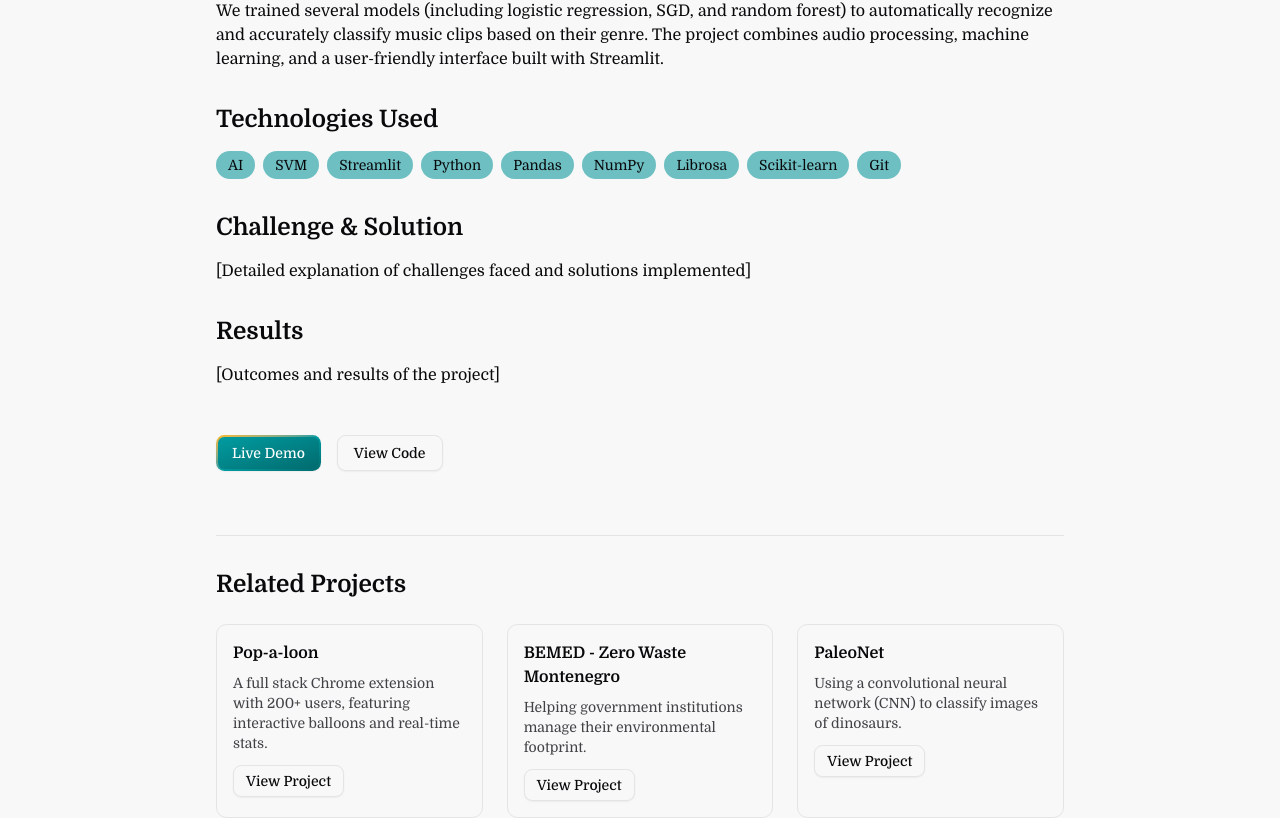
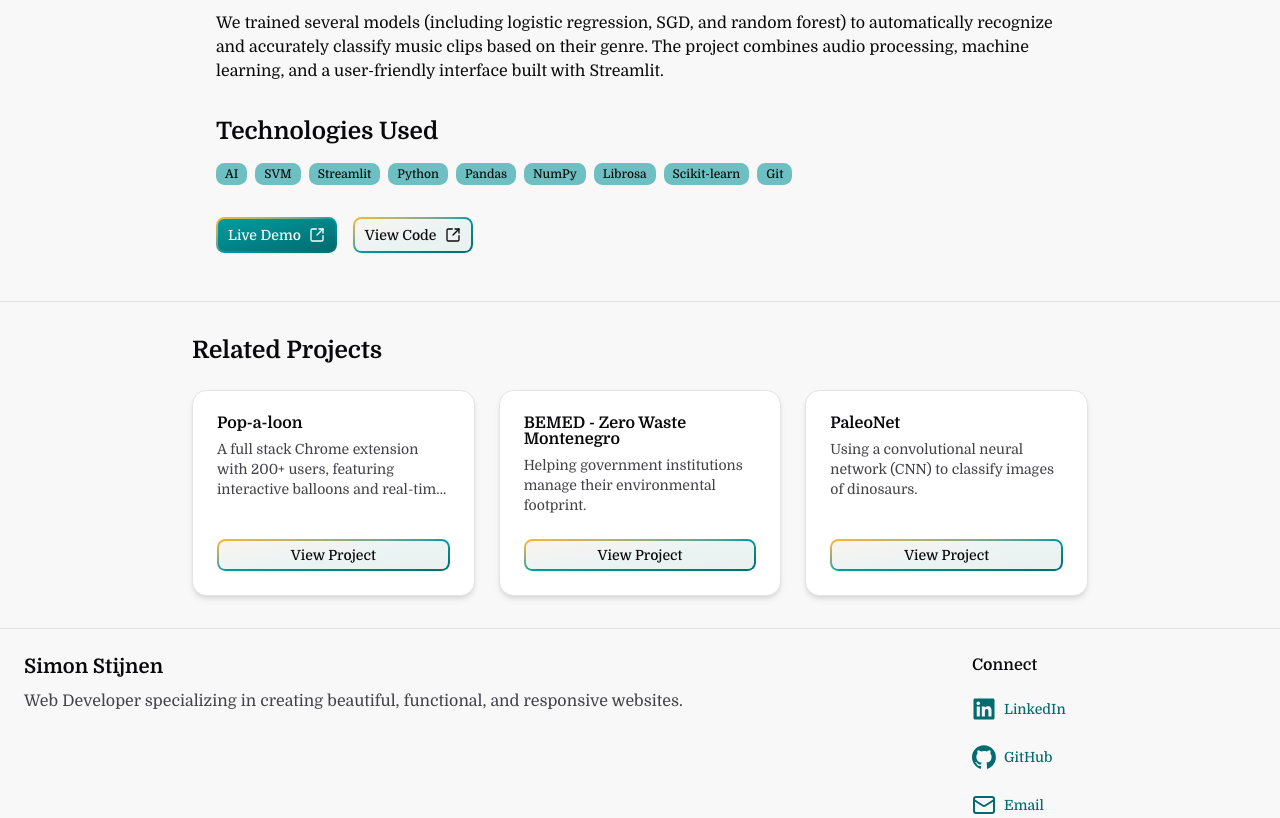
Before and after one commit to SimonStnn/website, a Next.js app: page /projects/audionome in a window 1280 px wide. Shown: the part 843-1661 px from the top of the page. Built offline with nearby package versions, Linux system fonts and the light colour scheme; no server answers.

Commit message:
Update related projects layout

```diff
--- a/app/projects/[slug]/page.tsx
+++ b/app/projects/[slug]/page.tsx
@@ -12,6 +12,8 @@ import {
   CarouselNext,
   CarouselPrevious,
 } from "@/components/ui/carousel";
+import { Badge } from "@/components/ui/badge";
+import { ArrowLeft, SquareArrowOutUpRight } from "lucide-react";
 
 // Generate static params for all projects at build time
 export async function generateStaticParams() {
@@ -49,6 +51,7 @@ export default async function ProjectPage({ params }: { params: Promise<{ slug:
   }
   // Client components must be rendered as children in Server Components
   return (
+    <>
       <div className="container mx-auto max-w-4xl px-4 py-12 md:px-6">
         <ProjectStructuredData
           title={project.title}
@@ -57,11 +60,12 @@ export default async function ProjectPage({ params }: { params: Promise<{ slug:
           technologies={project.technologies}
           images={project.images}
         />
-      <div className="mb-6">
+        <Button variant="link" className="mb-6 !px-0" asChild>
           <Link href="/#projects" className="text-primary hover:underline">
-          ← Back to All Projects
+            <ArrowLeft />
+            Back to All Projects
           </Link>
-      </div>
+        </Button>
         <h1 className="mb-6 text-4xl font-bold">{project.title}</h1>
         {project.images && project.images.length > 1 ? (
           <div className="mb-8">
@@ -115,36 +119,38 @@ export default async function ProjectPage({ params }: { params: Promise<{ slug:
           <h2 className="mt-8 mb-4 text-2xl font-bold">Technologies Used</h2>
           <ul className="mb-8 flex flex-wrap gap-2">
             {project.technologies.map((tech) => (
-            <li key={tech} className="bg-secondary rounded-full px-3 py-1 text-sm">
+              <Badge key={tech} variant="secondary">
                 {tech}
-            </li>
+              </Badge>
             ))}
           </ul>
-
-        <h2 className="mt-8 mb-4 text-2xl font-bold">Challenge & Solution</h2>
-        <p>[Detailed explanation of challenges faced and solutions implemented]</p>
-
-        <h2 className="mt-8 mb-4 text-2xl font-bold">Results</h2>
-        <p>[Outcomes and results of the project]</p>
         </div>
-      <div className="mt-12 flex gap-4">
+        <div className="mt-8 flex gap-4">
           {project.demoUrl && (
             <Button asChild>
-            <a href={project.demoUrl} target="_blank" rel="noopener noreferrer">
+              <Link href={project.demoUrl} target="_blank" rel="noopener noreferrer">
                 Live Demo
-            </a>
-          </Button>
-        )}{" "}
-        {project.githubUrl && (
-          <Button variant="outline" asChild>
-            <a href={project.githubUrl} target="_blank" rel="noopener noreferrer">
-              View Code
-            </a>
+                <SquareArrowOutUpRight />
+              </Link>
             </Button>
           )}
-      </div>{" "}
+          {project.githubUrl && (
+            <Button variant="secondary" asChild>
+              <Link href={project.githubUrl} target="_blank" rel="noopener noreferrer">
+                View Code
+                <SquareArrowOutUpRight />
+              </Link>
+            </Button>
+          )}
+        </div>
+      </div>
       {/* Add related projects section */}
-      <RelatedProjects currentProject={project} allProjects={projects} />
-    </div>
+      <hr />
+      <RelatedProjects
+        currentProject={project}
+        allProjects={projects}
+        className="container mx-auto my-8 max-w-4xl"
+      />
+    </>
   );
 }
--- a/components/layout/header.tsx
+++ b/components/layout/header.tsx
@@ -38,7 +38,6 @@ export function Header({ className }: HeaderProps) {
       {/* Desktop Navigation */}
       <NavigationMenu className="hidden md:flex md:w-full md:grow md:justify-end">
         <NavigationMenuList>
-          {" "}
           <NavigationMenuItem>
             <NavigationMenuLink asChild>
               <Link href="/#home" className="text-lg font-bold capitalize">
--- a/components/related-projects.tsx
+++ b/components/related-projects.tsx
@@ -1,5 +1,8 @@
 import Link from "next/link";
+import type { ClassValue } from "clsx";
 import { Button } from "@/components/ui/button";
+import { Card, CardContent, CardDescription, CardFooter, CardTitle } from "@/components/ui/card";
+import { cn } from "@/lib/utils";
 
 export interface Project {
   slug: string;
@@ -17,12 +20,14 @@ interface RelatedProjectsProps {
   currentProject: Project;
   allProjects: Project[];
   maxProjects?: number;
+  className?: ClassValue;
 }
 
 export default function RelatedProjects({
   currentProject,
   allProjects,
   maxProjects = 3,
+  className,
 }: RelatedProjectsProps) {
   // Find projects that share at least one technology with the current project
   const relatedProjects = allProjects
@@ -38,17 +43,23 @@ export default function RelatedProjects({
   }
 
   return (
-    <div className="mt-16 border-t pt-8">
+    <div className={cn("", className)}>
       <h2 className="mb-6 text-2xl font-bold">Related Projects</h2>
       <div className="grid grid-cols-1 gap-6 md:grid-cols-3">
         {relatedProjects.map((project) => (
-          <div key={project.slug} className="rounded-lg border p-4">
-            <h3 className="mb-2 font-bold">{project.title}</h3>
-            <p className="text-muted-foreground mb-3 text-sm">{project.shortDescription}</p>
-            <Button variant="outline" size="sm" asChild>
-              <Link href={`/projects/${project.slug}`}>View Project</Link>
-            </Button>
-          </div>
+          <Card key={project.slug} className="shadow-md">
+            <CardContent className="grow">
+              <CardTitle className="mb-2 font-bold">{project.title}</CardTitle>
+              <CardDescription className="line-clamp-3" title={project.shortDescription}>
+                {project.shortDescription}
+              </CardDescription>
+            </CardContent>
+            <CardFooter>
+              <Button variant="secondary" size="sm" className="w-full" asChild>
+                <Link href={`/projects/${project.slug}`}>View Project</Link>
+              </Button>
+            </CardFooter>
+          </Card>
         ))}
       </div>
     </div>
```
Lines whose indentation alone changed are shown as unchanged.
